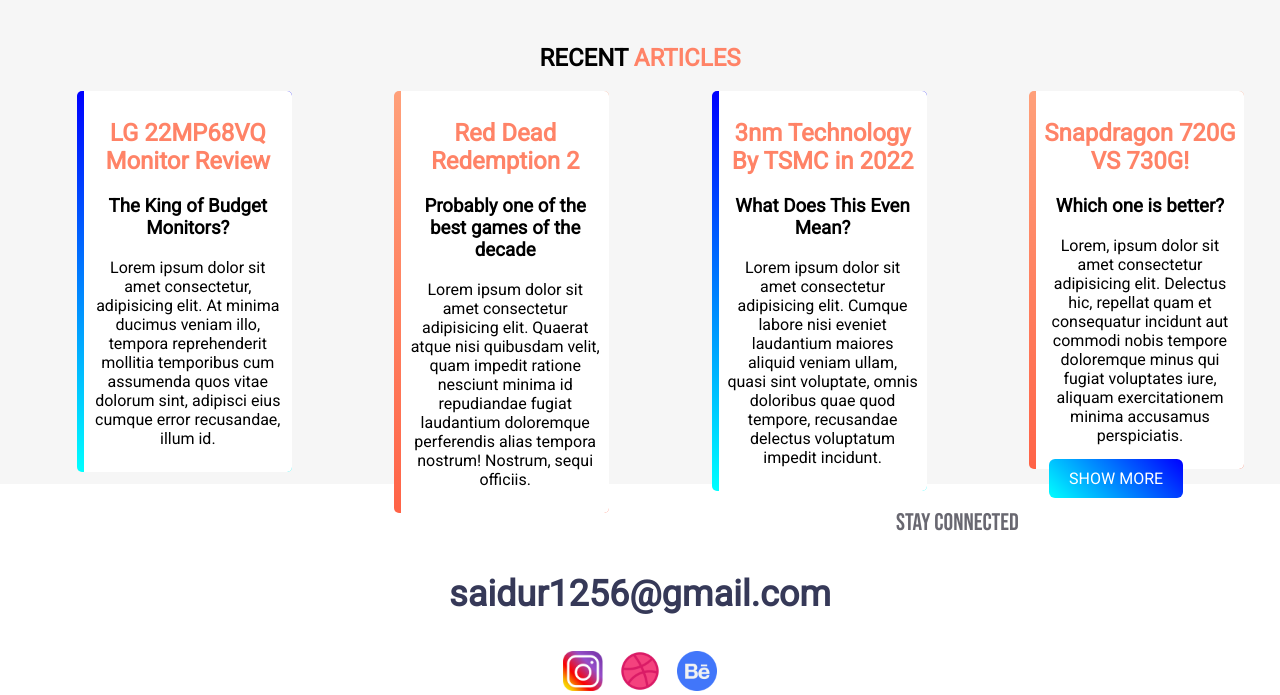
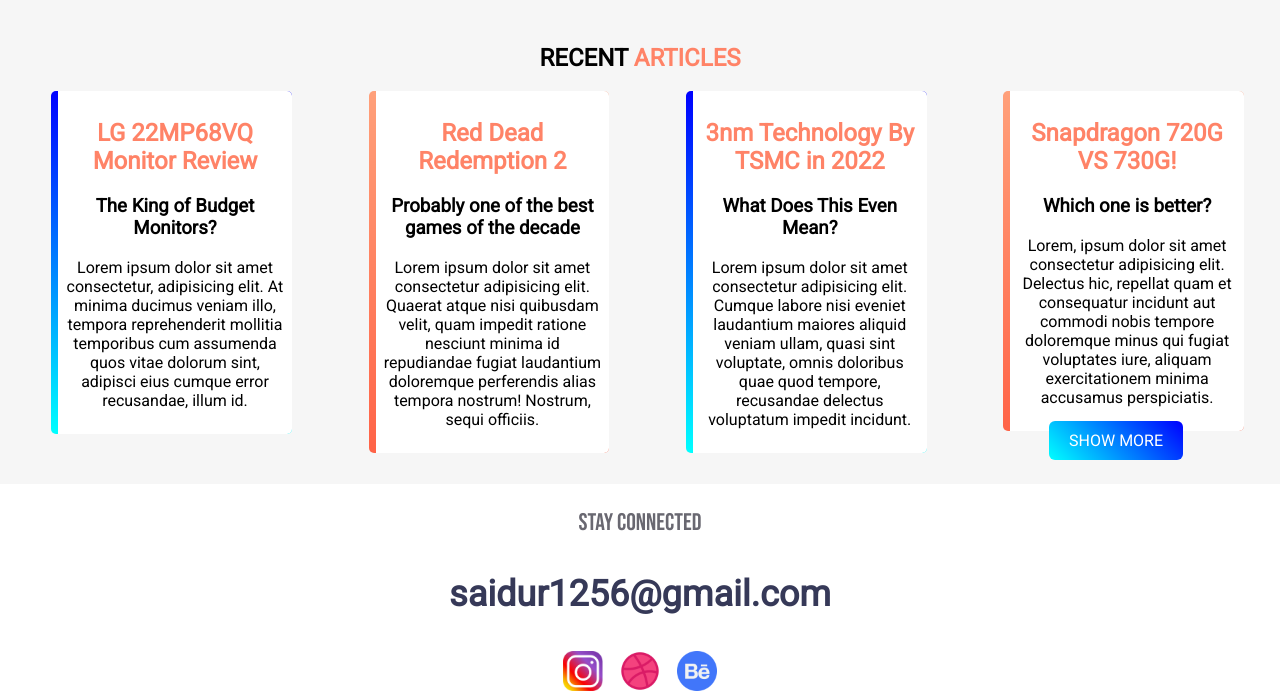
Before and after one commit to saidur1529/assignment1, a plain HTML site: page index.html in a window 1280 px wide. Shown: the part 2446-3141 px from the top of the page. Drawn offline with Linux system fonts and the light colour scheme.

Commit message:
blog area updated

```diff
--- a/styyle.css
+++ b/styyle.css
@@ -128,9 +128,9 @@ h1{
     background-color:  #F6F6F6  ;
 }
 .single-posts{
-    width: 15%;
+    width: 17%;
     float: left;
-    margin-left: 6%;
+    margin-left: 4%;
     margin-right: 2%;
 }
 
```
